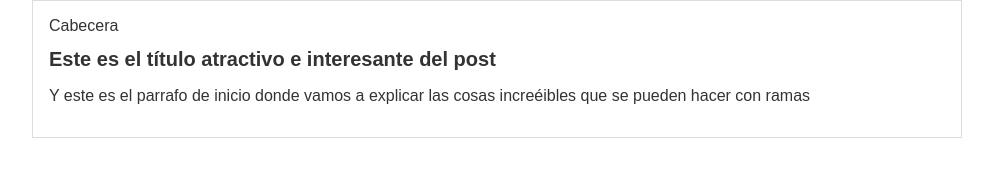
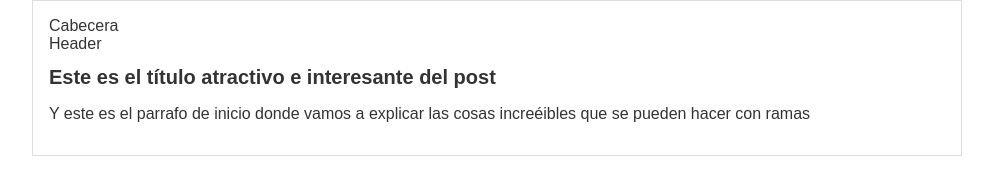
Before and after one commit to alvarezmol/Hyperblog-v2, a plain HTML site: page blogpost.html in a window 1280 px wide. Shown: the whole page, without its empty margins (143-1136 px from the left). Drawn offline with Linux system fonts and the light colour scheme.

Commit message:
Estructura inicial del header

```diff
--- a/blogpost.html
+++ b/blogpost.html
@@ -8,6 +8,9 @@
 <div id="cabecera">
 Cabecera
 </div>
+<div id="header1">
+    Header
+</div>
 <div id="post">
 <h1>Este es el título atractivo e interesante del post</h1>
 <p>Y este es el parrafo de inicio donde vamos a explicar las cosas increéibles que se pueden hacer con ramas</p>
```
